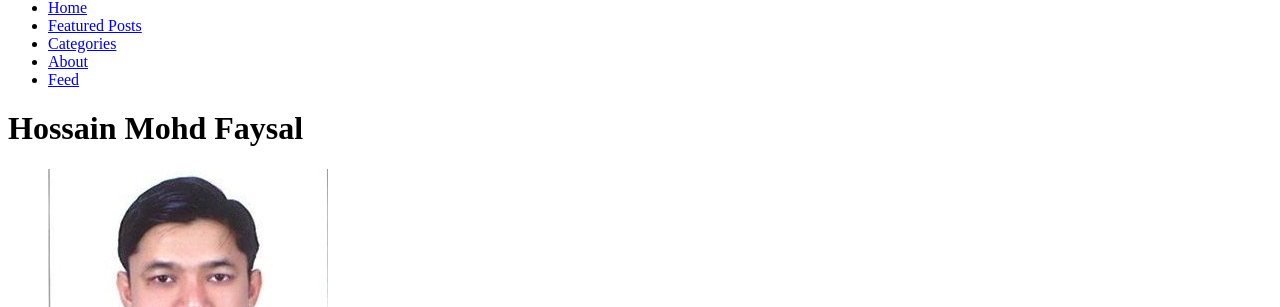
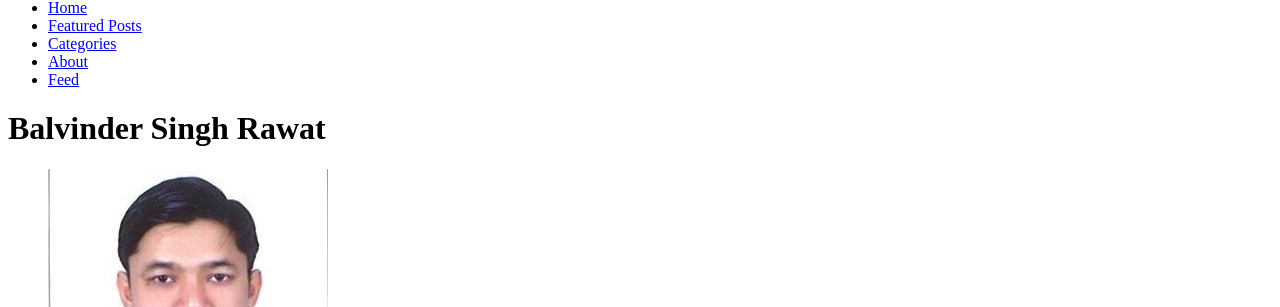
Before and after one commit to balrawat/balrawat.github.io, a Jekyll site: the page built from about.md, in a window 1280 px wide. Shown: the part 297-604 px from the top of the page. Built offline with Jekyll 4.4.1, drawn with Linux system fonts in a browser that asks for light colours; nearby versions of some CDN libraries.

Commit message:
Updated about.md

```diff
--- a/about.md
+++ b/about.md
@@ -1,7 +1,7 @@
 ---
 layout: page
 permalink: /about/index.html
-title: Hossain Mohd Faysal
+title: Balvinder Singh Rawat
 tags:
   - Hossain
   - Mohd
```
